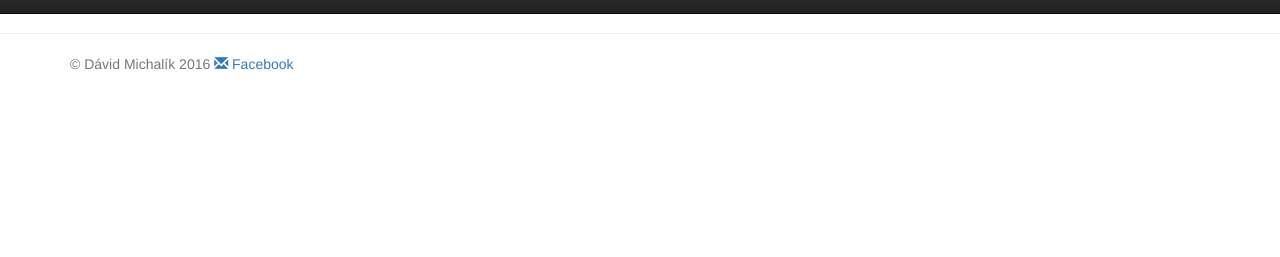
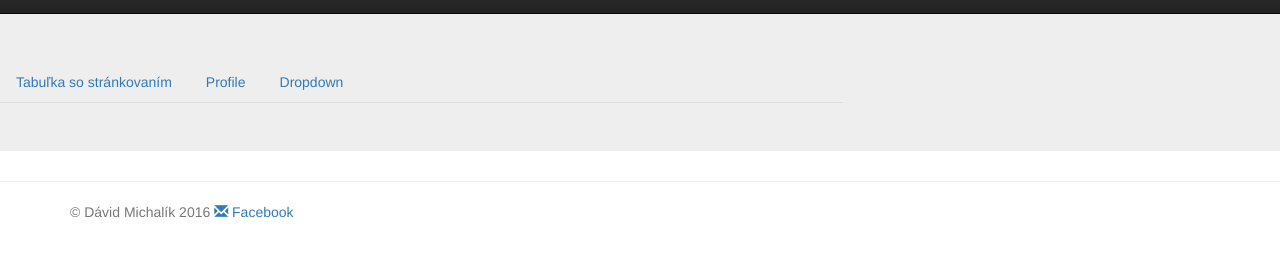
Before and after one commit to davidmichalik/bootstrap_pokus-, a website: page public_html/report.html in a window 1280 px wide. Shown: the part 37-294 px from the top of the page. Drawn offline with nearby package versions, Linux system fonts and the light colour scheme.

Commit message:
pridane tabs

```diff
--- a/public_html/report.html
+++ b/public_html/report.html
@@ -47,6 +47,26 @@
       </div>
     </nav>
 
+        <div class="jumbotron center-block"> <div class="row"> <div class="col-lg-8">
+        <ul class="nav nav-tabs">
+  <li class=""><a href="#tabulka" data-toggle="tab" aria-expanded="false">Tabuľka so stránkovaním</a></li>
+  <li class=""><a href="#profile" data-toggle="tab" aria-expanded="false">Profile</a></li>
+  <li class=""><a href="#dropdown" data-toggle="tab" aria-expanded="false">Dropdown</a></li>
+
+</ul>
+<div id="myTabContent" class="tab-content">
+  <div class="tab-pane fade" id="tabulka">
+
+  </div>
+  <div class="tab-pane fade" id="profile">
+
+  </div>
+  <div class="tab-pane fade active in" id="dropdown">
+
+  </div>
+</div>
+                </div></div></div>
+
 
       <hr>
 
```
